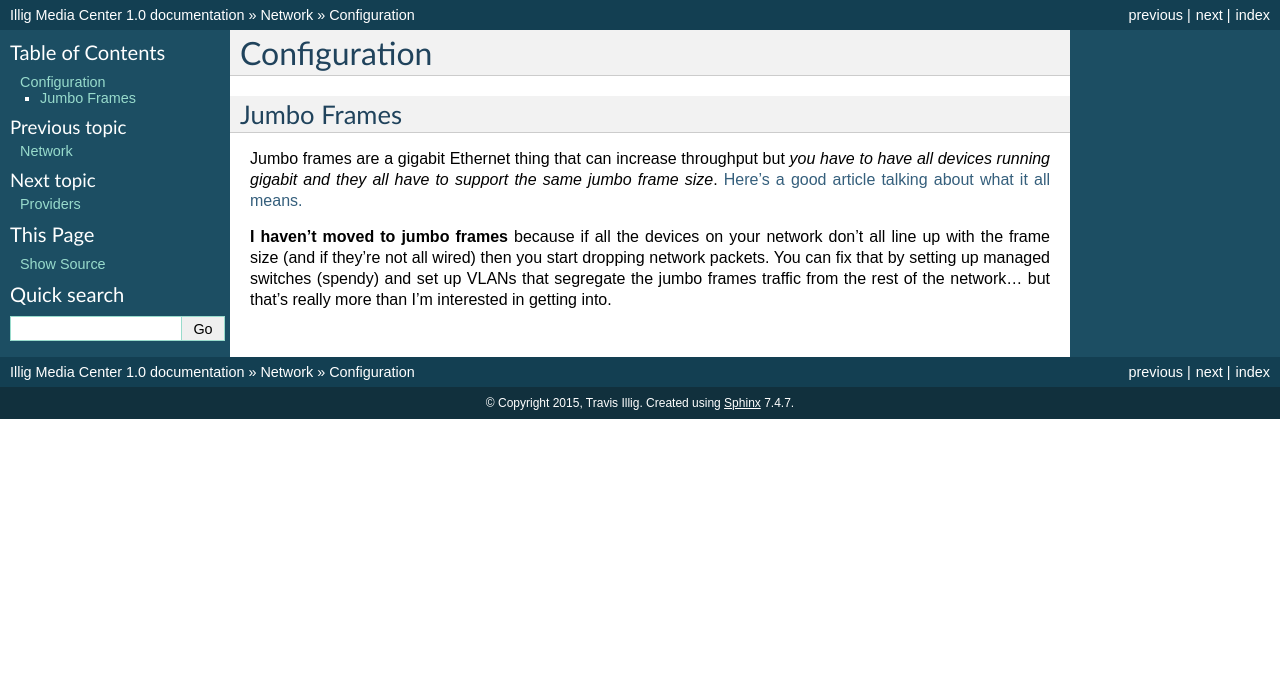
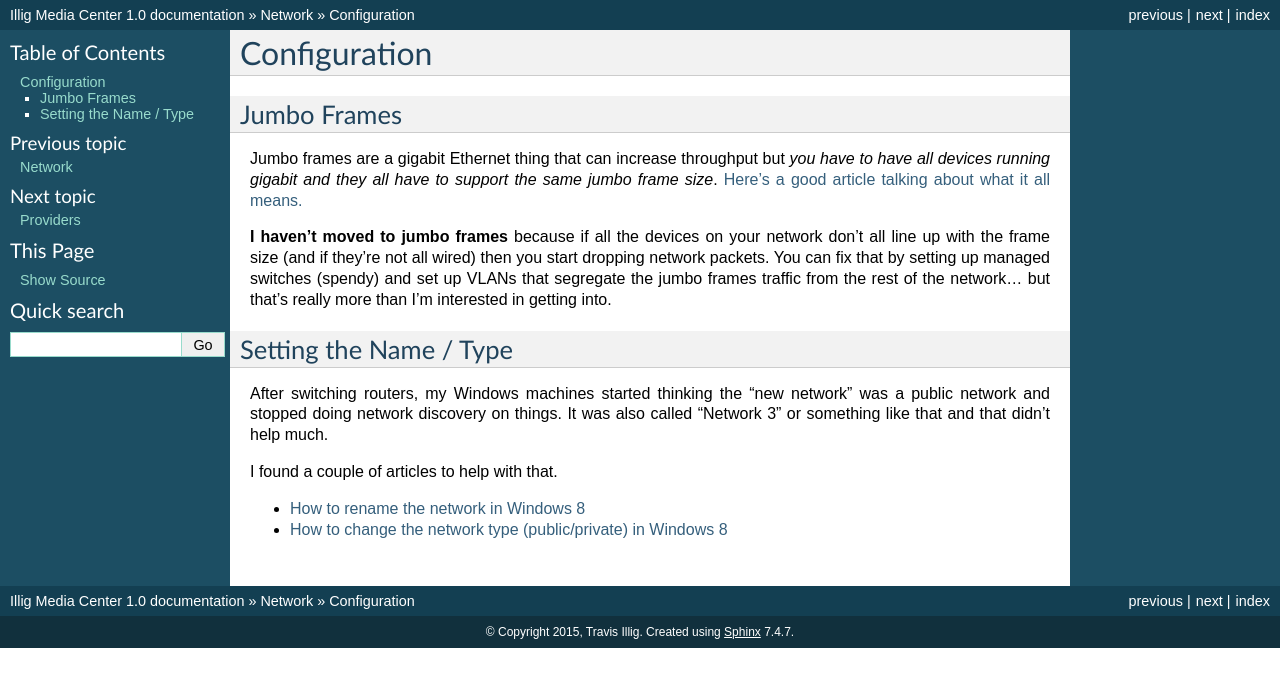
Before and after one commit to tillig/mediacenter, a Sphinx documentation site: the page built from docs/network/configuration.rst, in a window 1280 px wide. Shown: the top 687 px of the page. Built offline with Sphinx 7.4.7, drawn with Linux system fonts in a browser that asks for light colours.

Commit message:
Added network settings articles.

```diff
--- a/docs/network/configuration.rst
+++ b/docs/network/configuration.rst
@@ -7,3 +7,12 @@ Jumbo Frames
 Jumbo frames are a gigabit Ethernet thing that can increase throughput but *you have to have all devices running gigabit and they all have to support the same jumbo frame size*. `Here's a good article talking about what it all means. <http://www.smallnetbuilder.com/lanwan/lanwan-features/30201>`_
 
 **I haven't moved to jumbo frames** because if all the devices on your network don't all line up with the frame size (and if they're not all wired) then you start dropping network packets. You can fix that by setting up managed switches (spendy) and set up VLANs that segregate the jumbo frames traffic from the rest of the network... but that's really more than I'm interested in getting into.
+
+Setting the Name / Type
+=======================
+After switching routers, my Windows machines started thinking the "new network" was a public network and stopped doing network discovery on things. It was also called "Network 3" or something like that and that didn't help much.
+
+I found a couple of articles to help with that.
+
+- `How to rename the network in Windows 8 <http://www.eightforums.com/tutorials/19670-network-name-change-windows-8-a.html>`_
+- `How to change the network type (public/private) in Windows 8 <http://www.eightforums.com/tutorials/9837-network-location-set-private-public-windows-8-a.html>`_
```
